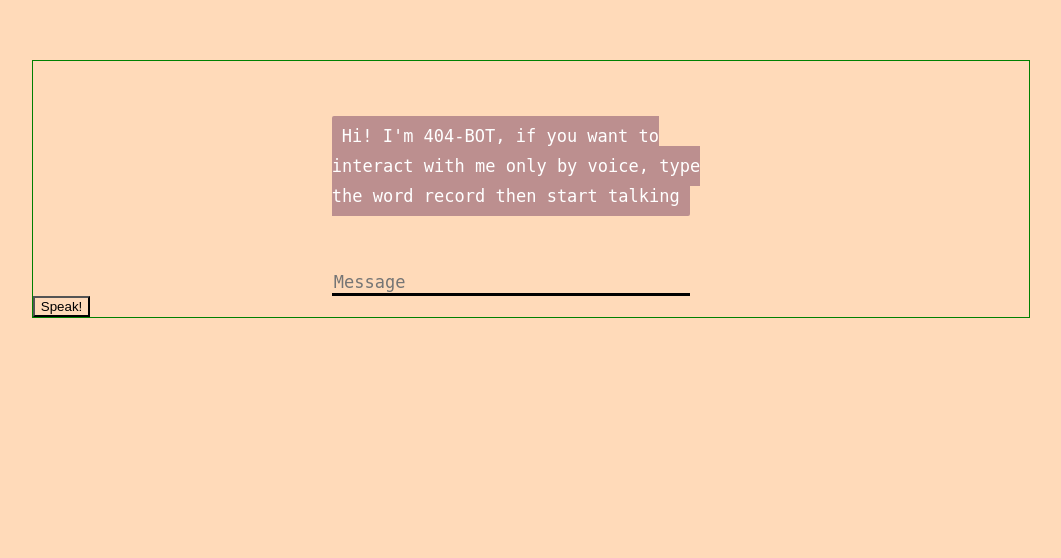
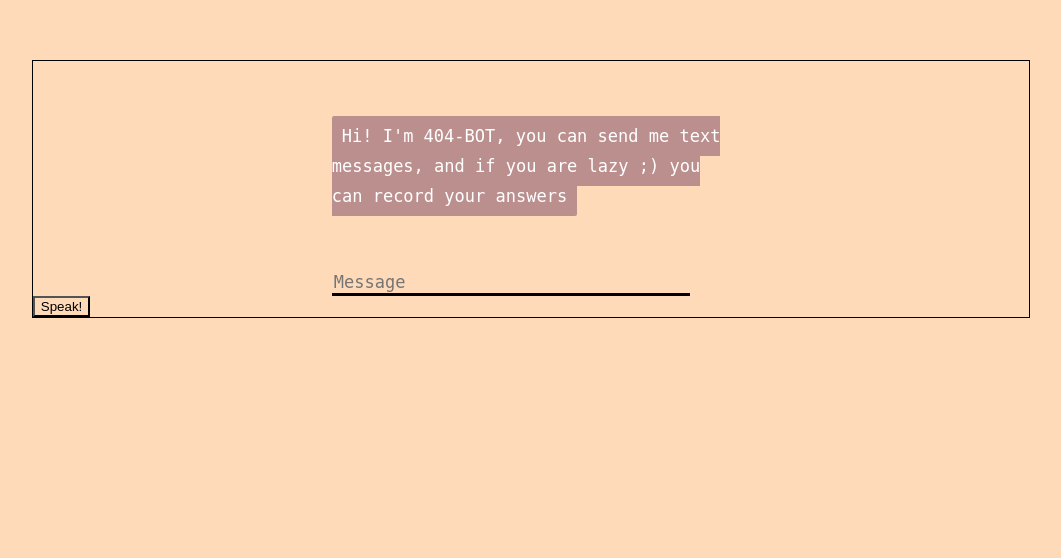
Before and after one commit to hlaahmed/AI-chatbot, a Flask app: page / in a window 1280 px wide. Shown: the part 137-695 px from the top of the page, without its empty margins (109-1170 px from the left). Run offline with Flask 2, Linux system fonts and the light colour scheme; some libraries are stand-ins or nearby versions.

Commit message:
Update index.html

```diff
--- a/templates/index.html
+++ b/templates/index.html
@@ -68,7 +68,7 @@
  margin-right: auto;
  width: 78%;
  margin-top: 60px;
- border: 1px solid green;
+ border: 1px solid black;
  }
  </style>
 </head>
@@ -80,7 +80,7 @@
  <div>
  <div id="chatbox">
  <p class="botText">
- <span>Hi! I'm 404-BOT, if you want to interact with me only by voice, type the word record then start talking</span>
+ <span>Hi! I'm 404-BOT, you can send me text messages, and if you are lazy ;) you can record your answers</span>
  </p>
  </div>
  <div id="userInput">
```
